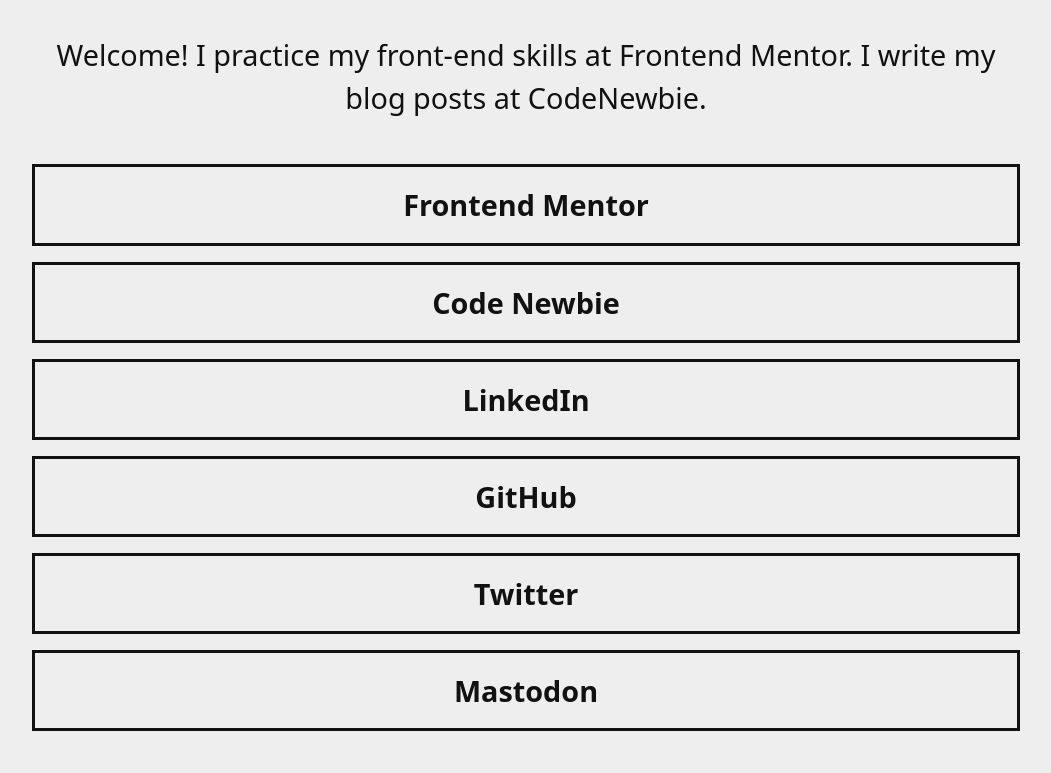
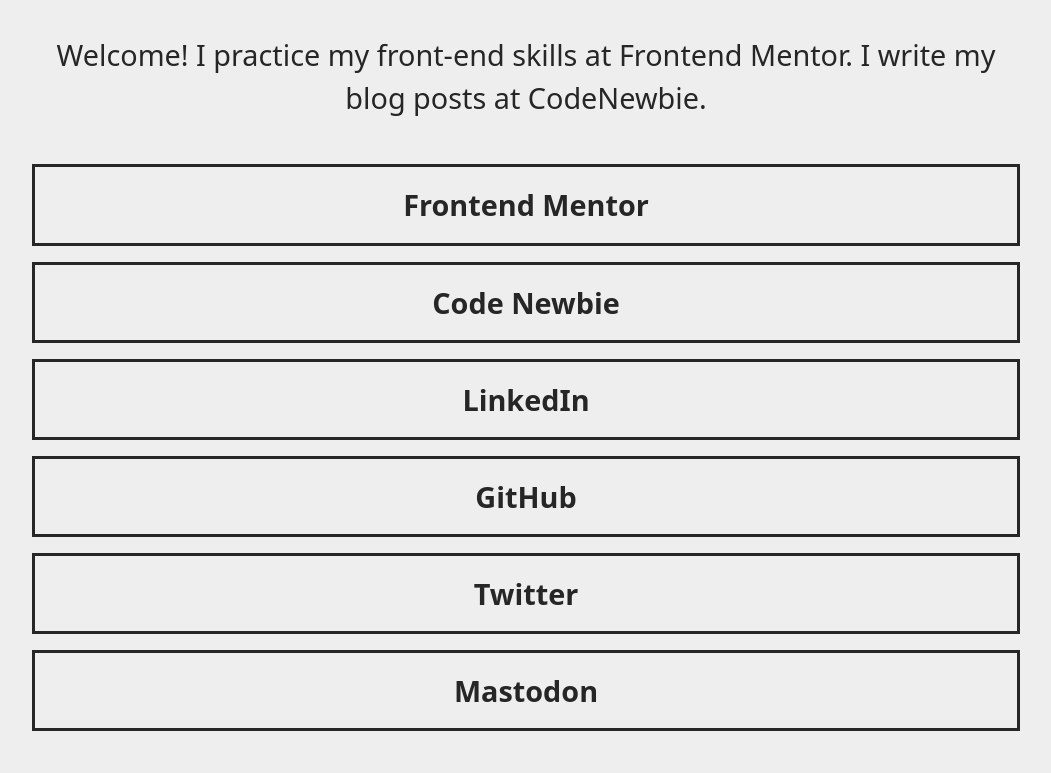
Before and after one commit to vanzasetia/social-media-profiles-of-vanza-setia, a website: page index.html in a window 1280 px wide. Shown: the part 130-903 px from the top of the page, without its empty margins (114-1165 px from the left). Drawn offline with Linux system fonts and the light colour scheme.

Commit message:
Reduce the color contrast
This commit changes the dark color to be lighter to reduce color
contrast.

```diff
--- a/style.css
+++ b/style.css
@@ -1,5 +1,5 @@
 :root {
-  --dark: #111;
+  --dark: #262626;
   --light: #eee;
   --text-color: var(--dark);
   --page-color: var(--light);
```
